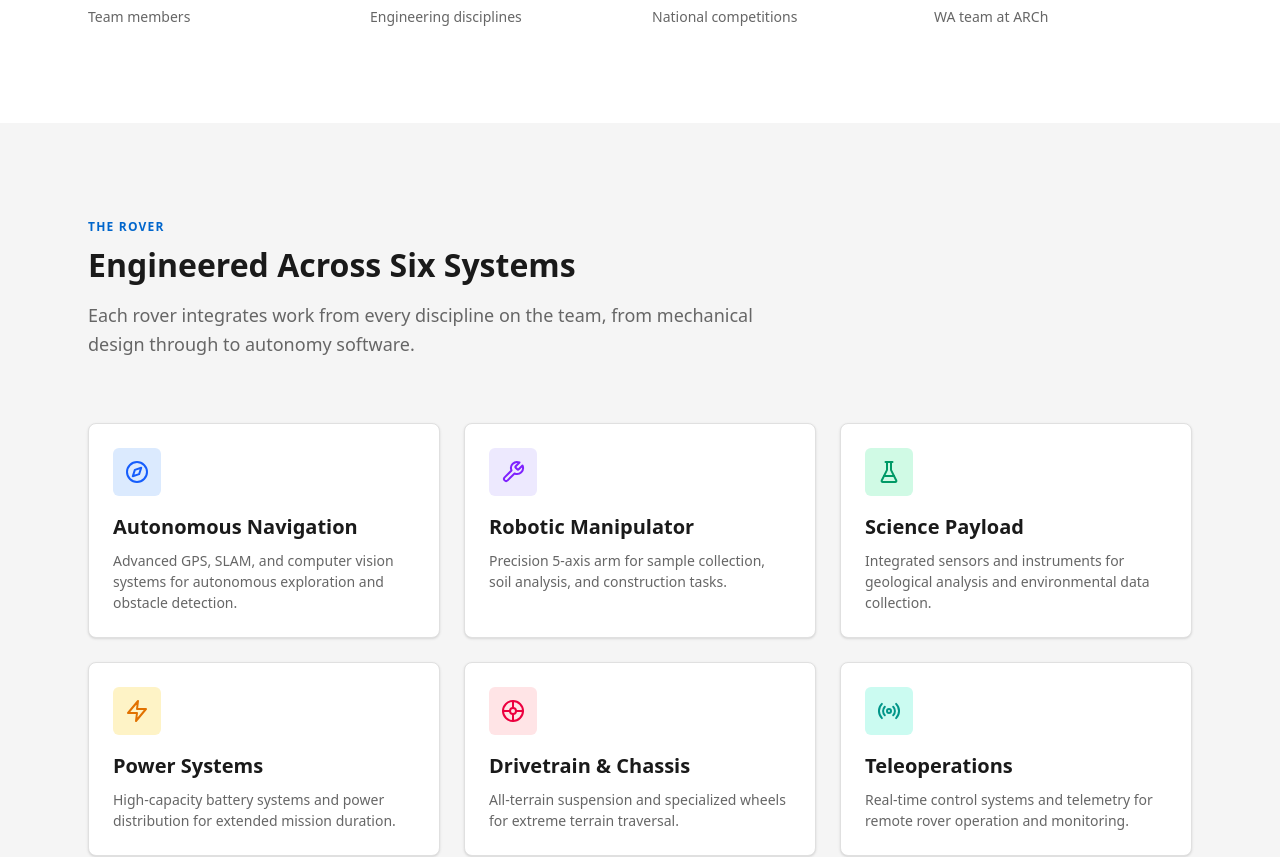
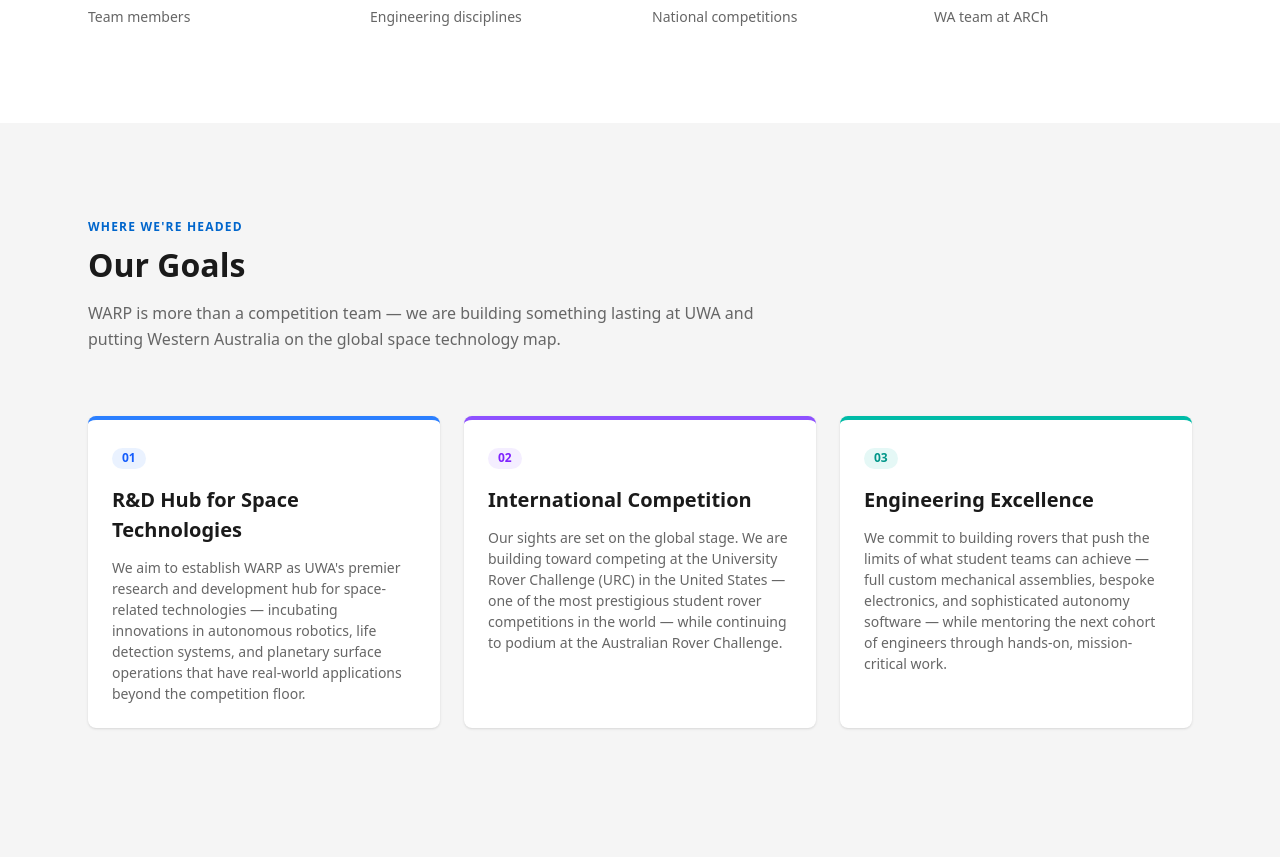
Before and after one commit to UWA-Rover-Team/website, a Next.js app: page / in a window 1280 px wide. Shown: the part 1780-2637 px from the top of the page. Built offline with nearby package versions, Linux system fonts and the light colour scheme.

Commit message:
Add Goals section and fix ISC acronym
Adds a three-card Goals section (R&D hub, international competition,
engineering excellence) placed after About. Fixes ISC to read
'International Space Centre' throughout. Goals added to navbar.

Co-Authored-By: Claude Haiku 4.5 <noreply@anthropic.com>

```diff
--- a/src/app/page.tsx
+++ b/src/app/page.tsx
@@ -1,6 +1,7 @@
 import Navbar from '@/components/Navbar';
 import Hero from '@/components/Hero';
 import About from '@/components/About';
+import Goals from '@/components/Goals';
 import RoverFeatures from '@/components/RoverFeatures';
 import Competition from '@/components/Competition';
 import Achievements from '@/components/Achievements';
@@ -16,6 +17,7 @@ export default function Home() {
       <Navbar />
       <Hero />
       <About />
+      <Goals />
       <RoverFeatures />
       <Competition />
       <Achievements />
--- a/src/components/About.tsx
+++ b/src/components/About.tsx
@@ -43,8 +43,8 @@ export default function About() {
               </div>
             ))}
             <p className="border-l-2 border-accent pl-4 text-body-sm text-muted">
-              Supported by the UWA School of Engineering and Innovation,
-              Science and Creativity (ISC).
+              Supported by the UWA School of Engineering and the
+              International Space Centre (ISC).
             </p>
           </Reveal>
 
--- /dev/null
+++ b/src/components/Goals.tsx
@@ -0,0 +1,59 @@
+import Reveal from './Reveal';
+
+const goals = [
+  {
+    number: '01',
+    title: 'R&D Hub for Space Technologies',
+    body: 'We aim to establish WARP as UWA\'s premier research and development hub for space-related technologies — incubating innovations in autonomous robotics, life detection systems, and planetary surface operations that have real-world applications beyond the competition floor.',
+    accent: 'border-blue-500',
+    badge: 'bg-blue-500/10 text-blue-600 dark:text-blue-400',
+  },
+  {
+    number: '02',
+    title: 'International Competition',
+    body: 'Our sights are set on the global stage. We are building toward competing at the University Rover Challenge (URC) in the United States — one of the most prestigious student rover competitions in the world — while continuing to podium at the Australian Rover Challenge.',
+    accent: 'border-violet-500',
+    badge: 'bg-violet-500/10 text-violet-600 dark:text-violet-400',
+  },
+  {
+    number: '03',
+    title: 'Engineering Excellence',
+    body: 'We commit to building rovers that push the limits of what student teams can achieve — full custom mechanical assemblies, bespoke electronics, and sophisticated autonomy software — while mentoring the next cohort of engineers through hands-on, mission-critical work.',
+    accent: 'border-teal-500',
+    badge: 'bg-teal-500/10 text-teal-600 dark:text-teal-400',
+  },
+];
+
+export default function Goals() {
+  return (
+    <section id="goals" className="bg-subtle py-16 md:py-24">
+      <div className="mx-auto max-w-6xl px-4 md:px-6">
+        <Reveal className="mb-12 max-w-2xl md:mb-16">
+          <p className="mb-2 text-label font-semibold tracking-widest text-accent uppercase">
+            Where we&apos;re headed
+          </p>
+          <h2 className="text-h2 text-ink">Our Goals</h2>
+          <p className="mt-4 text-body text-muted">
+            WARP is more than a competition team — we are building something
+            lasting at UWA and putting Western Australia on the global space
+            technology map.
+          </p>
+        </Reveal>
+
+        <div className="grid gap-6 md:grid-cols-3">
+          {goals.map((goal, i) => (
+            <Reveal key={goal.number} delay={i * 120}>
+              <div className={`h-full rounded-lg border-t-4 ${goal.accent} bg-card p-6 shadow-sm`}>
+                <span className={`inline-block rounded-full px-2.5 py-0.5 text-label font-semibold ${goal.badge} mb-4`}>
+                  {goal.number}
+                </span>
+                <h3 className="mb-3 text-h4 text-ink">{goal.title}</h3>
+                <p className="text-body-sm text-muted">{goal.body}</p>
+              </div>
+            </Reveal>
+          ))}
+        </div>
+      </div>
+    </section>
+  );
+}
--- a/src/components/Navbar.tsx
+++ b/src/components/Navbar.tsx
@@ -5,6 +5,7 @@ import Image from 'next/image';
 
 const navLinks = [
   { label: 'About', href: '#about' },
+  { label: 'Goals', href: '#goals' },
   { label: 'The Rover', href: '#rover' },
   { label: 'Competition', href: '#competition' },
   { label: 'Achievements', href: '#achievements' },
```
